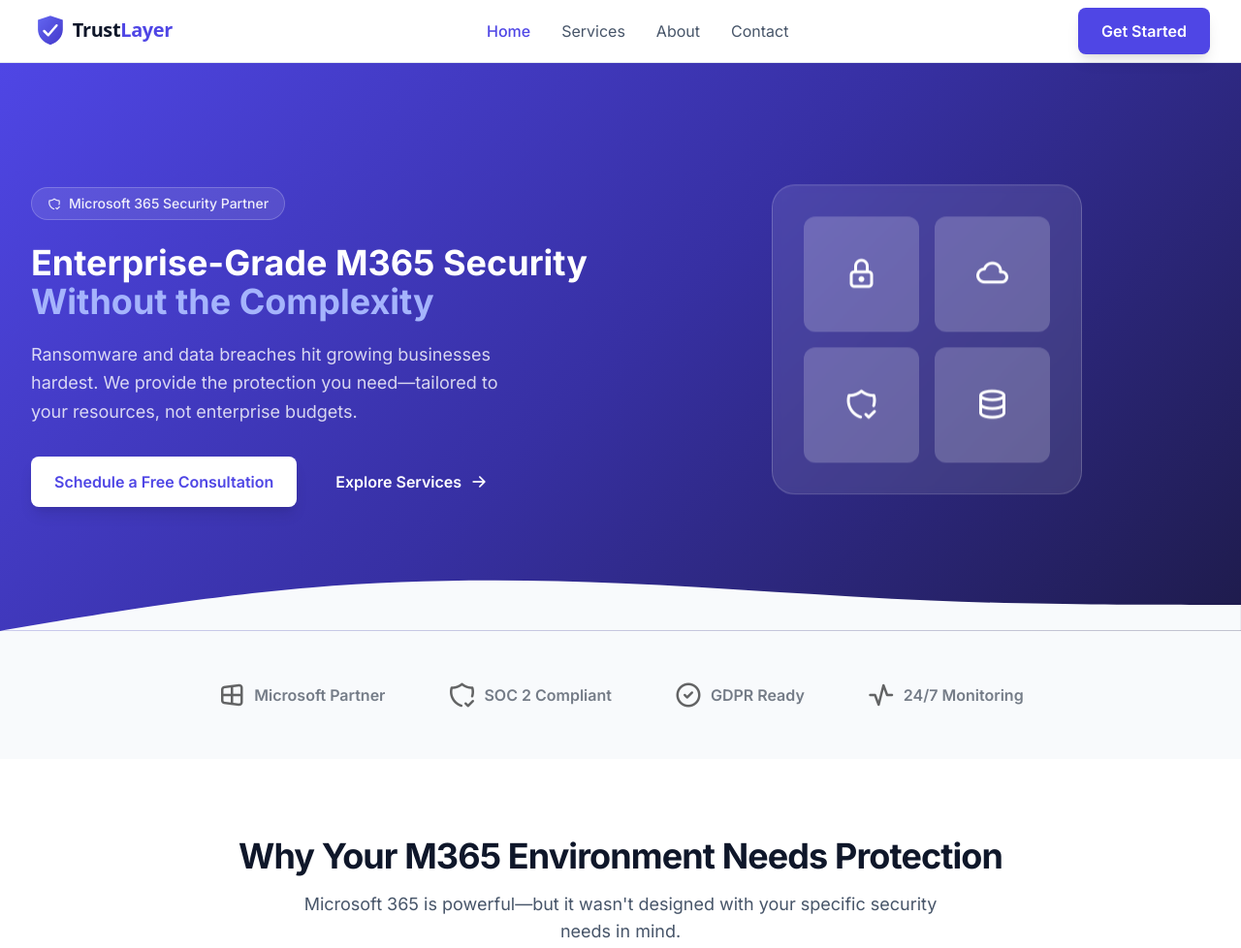
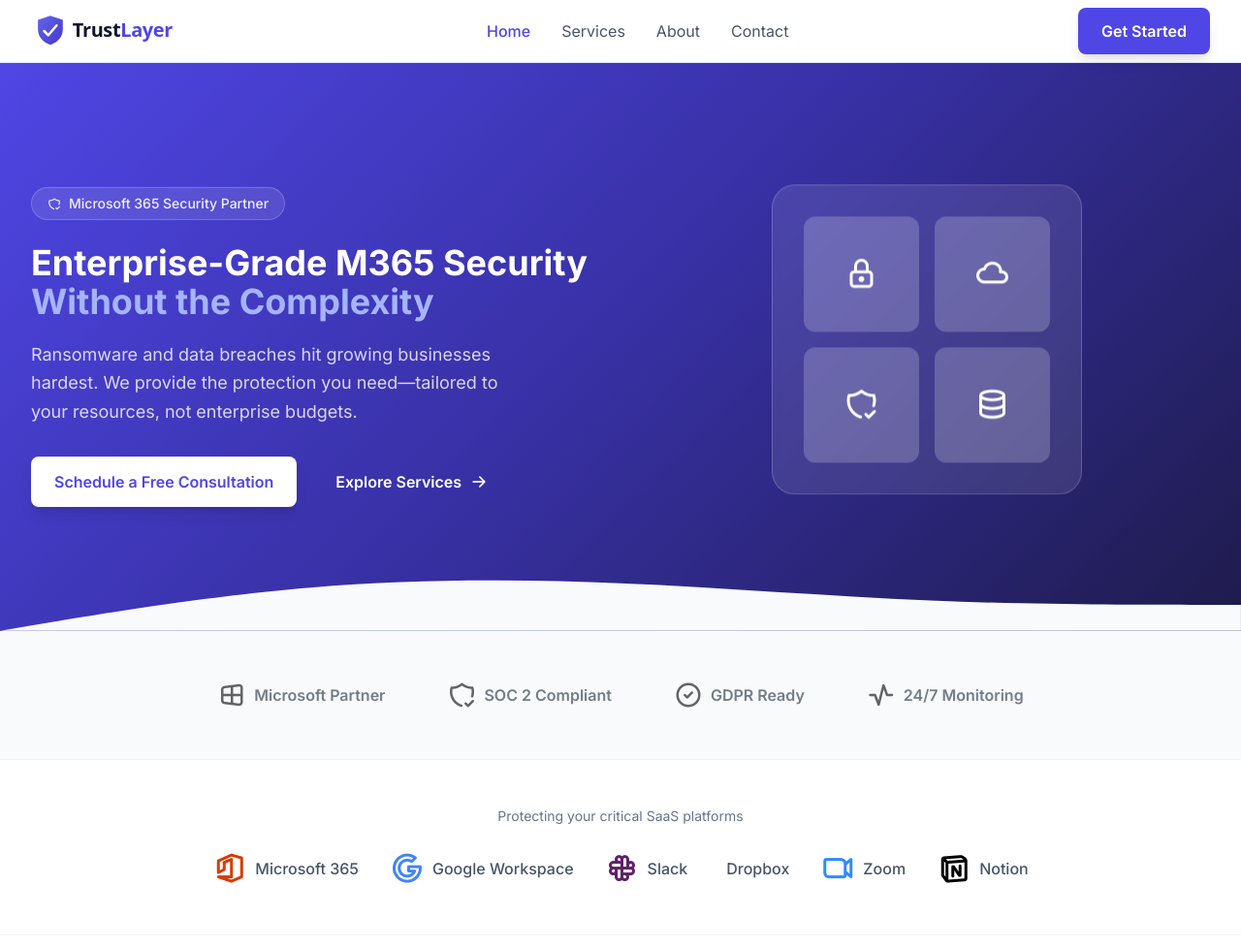
Before and after one commit to alexwilberyoung/TrustLayer, a website: page index.html in a window 1280 px wide. Shown: the top 978 px of the page at 97% size. Drawn offline with Linux system fonts and the light colour scheme.

Commit message:
some fixes

```diff
--- a/index.html
+++ b/index.html
@@ -120,6 +120,41 @@
         <div class="flex items-center gap-2">
           <i class="ti ti-activity text-3xl"></i>
           <span class="font-semibold text-slate-800">24/7 Monitoring</span>
+        </div>
+      </div>
+    </div>
+  </section>
+
+  <!-- Platforms We Protect -->
+  <section class="py-12 bg-white border-y border-slate-100">
+    <div class="mx-auto max-w-7xl px-4 sm:px-6 lg:px-8">
+      <p class="text-center text-sm text-slate-500 mb-6">Protecting your critical SaaS platforms</p>
+      <div class="flex flex-wrap justify-center items-center gap-8 md:gap-12">
+        <div class="flex items-center gap-2">
+          <i class="ti ti-brand-office text-4xl" style="color: #d83b01;"></i>
+          <span class="font-medium text-slate-600">Microsoft 365</span>
+        </div>
+        <div class="flex items-center gap-2">
+          <i class="ti ti-brand-google text-4xl" style="color: #4285f4;"></i>
+          <span class="font-medium text-slate-600">Google Workspace</span>
+        </div>
+        <div class="flex items-center gap-2">
+          <i class="ti ti-brand-slack text-4xl" style="color: #611f69;"></i>
+          <span class="font-medium text-slate-600">Slack</span>
+        </div>
+        <div class="flex items-center gap-2">
+          <svg class="w-9 h-9" viewBox="0 0 24 24" fill="#0061ff">
+            <path d="M6 2l6 3.75L6 9.5 0 5.75 6 2zm12 0l6 3.75-6 3.75-6-3.75L18 2zM0 13.25L6 9.5l6 3.75-6 3.75-6-3.75zm18-3.75l6 3.75-6 3.75-6-3.75 6-3.75zM6 18.25l6-3.75 6 3.75-6 3.75-6-3.75z"/>
+          </svg>
+          <span class="font-medium text-slate-600">Dropbox</span>
+        </div>
+        <div class="flex items-center gap-2">
+          <i class="ti ti-brand-zoom text-4xl" style="color: #2d8cff;"></i>
+          <span class="font-medium text-slate-600">Zoom</span>
+        </div>
+        <div class="flex items-center gap-2">
+          <i class="ti ti-brand-notion text-4xl" style="color: #000000;"></i>
+          <span class="font-medium text-slate-600">Notion</span>
         </div>
       </div>
     </div>
@@ -478,8 +513,7 @@
           </ul>
         </div>
       </div>
-      <div class="border-t border-slate-800 mt-12 pt-8 flex flex-col md:flex-row justify-between items-center gap-4">
-        <p class="text-sm">&copy; 2025 TrustLayer. All rights reserved.</p>
+      <div class="border-t border-slate-800 mt-12 pt-8 flex justify-center items-center gap-4">
         <div class="flex gap-4">
           <a href="#" class="hover:text-white transition-colors">
             <i class="ti ti-brand-x text-2xl"></i>
```
Also changed, not shown: about.html (+1 -2 lines), contact.html (+1 -2 lines), privacy.html (+1 -2 lines), services.html (+8 -9 lines), terms.html (+1 -2 lines).
